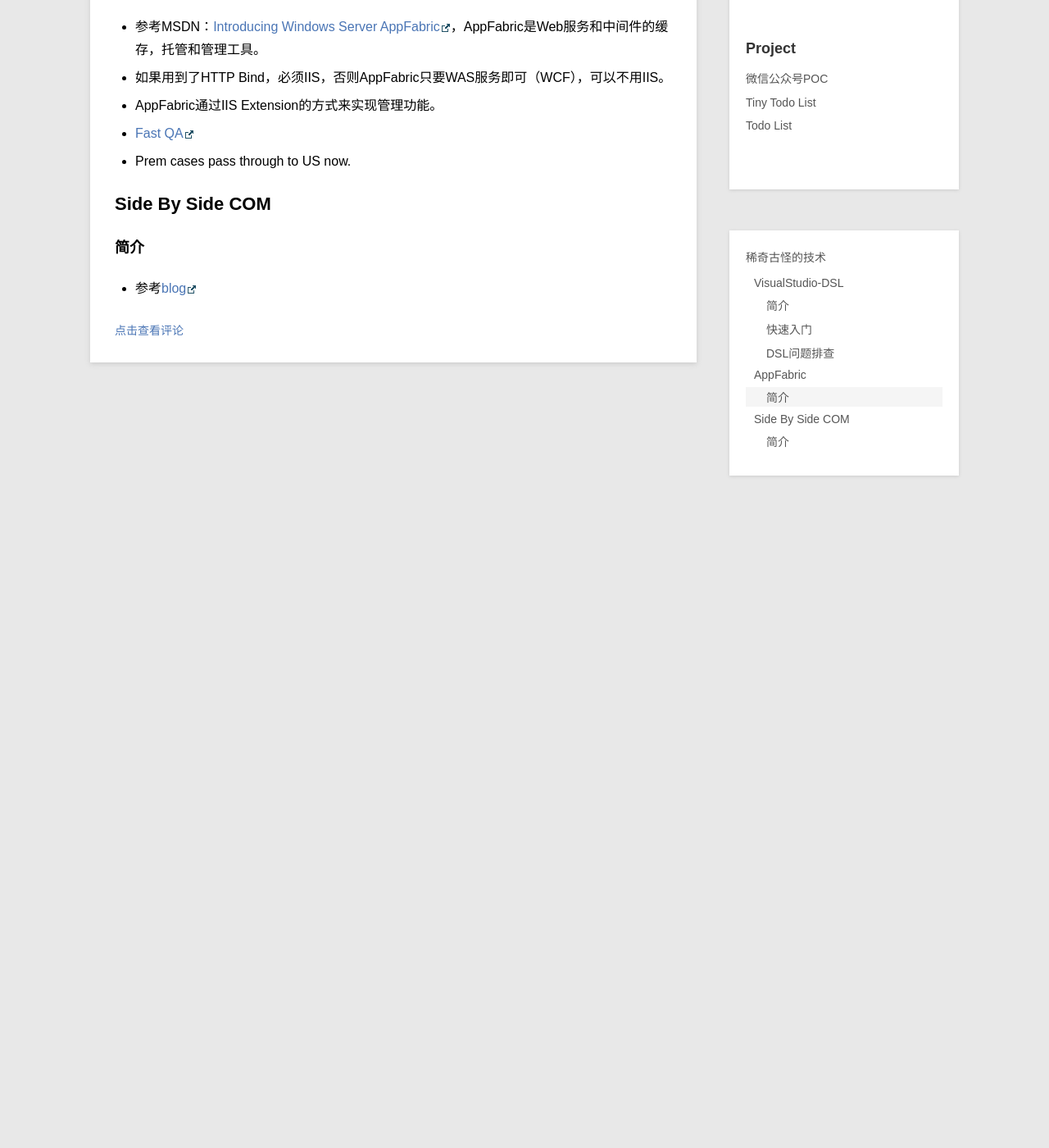
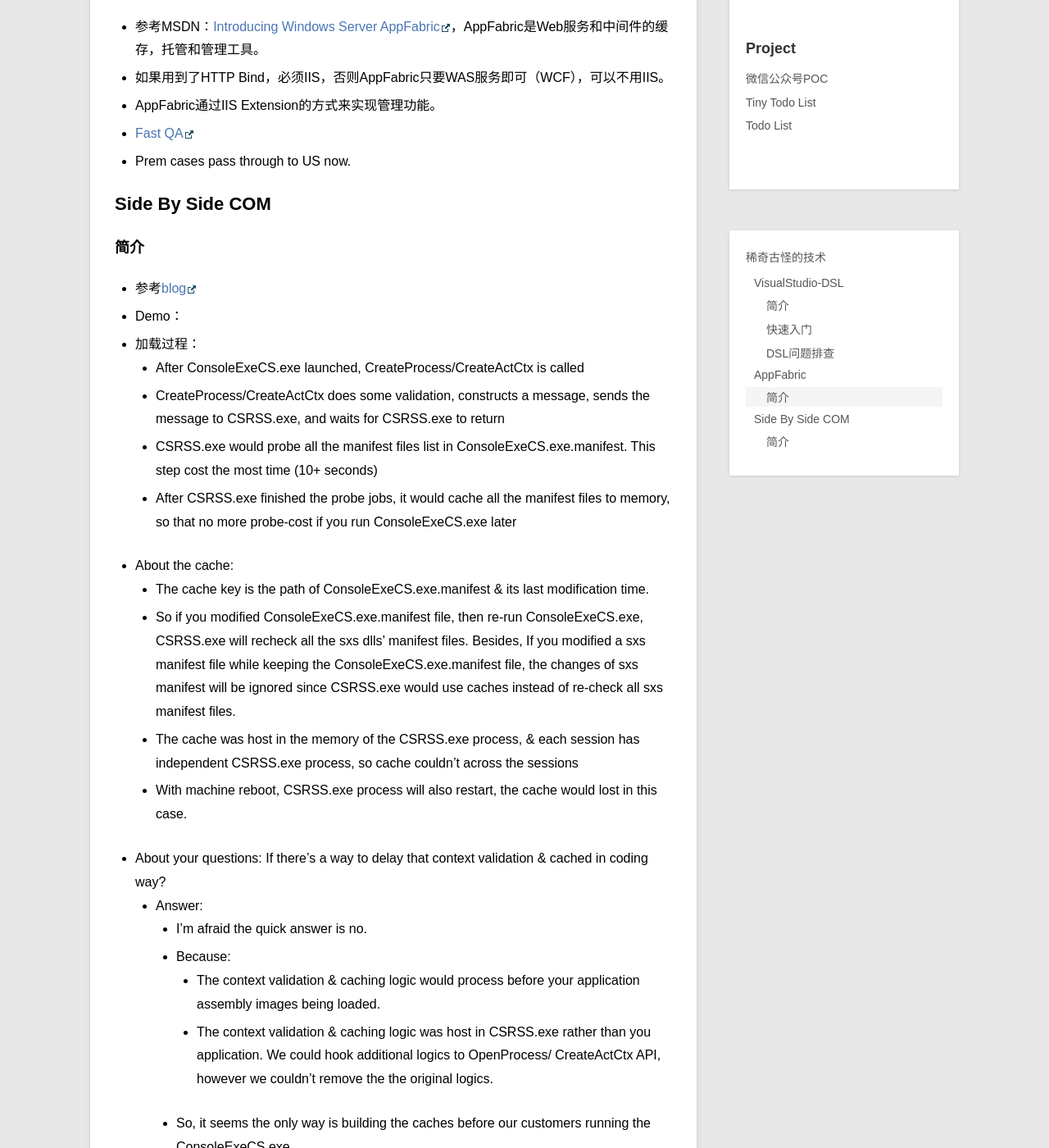
Before and after one commit to wu-wenxiang/wu-wenxiang.github.io, a Jekyll site: the page built from _posts/course/2016-06-22-Strange-Tech.md, in a window 1280 px wide and 1400 px high, scrolled down 1042 px. Shown: the whole window at 82% size. Built offline with Jekyll 4.4.1, drawn with Linux system fonts in a browser that asks for light colours; before the commit the page ends 1672 px from its top, so only the background shows below that; some of the changed text lies outside the part shown.

Commit message:
update _posts/course/2016-06-22-Strange-Tech.md
Update SXS

```diff
--- a/_posts/course/2016-06-22-Strange-Tech.md
+++ b/_posts/course/2016-06-22-Strange-Tech.md
@@ -38,3 +38,28 @@ description:    专门收集一些稀奇古怪的技术，说不定有用呢 :)
 
 ### 简介
 - 参考[blog](https://weblog.west-wind.com/posts/2011/oct/09/an-easy-way-to-create-side-by-side-registrationless-com-manifests-with-visual-studio)
+- Demo：
+- 加载过程：
+	- After ConsoleExeCS.exe launched, CreateProcess/CreateActCtx is called
+	- CreateProcess/CreateActCtx does some validation, constructs a message, sends the message to CSRSS.exe, and waits for CSRSS.exe to return
+	- CSRSS.exe would probe all the manifest files list in ConsoleExeCS.exe.manifest. This step cost the most time (10+ seconds)
+	- After CSRSS.exe finished the probe jobs, it would cache all the manifest files to memory, so that no more probe-cost if you run ConsoleExeCS.exe later
+- About the cache:
+	- The cache key is the path of ConsoleExeCS.exe.manifest & its last modification time.
+	- So if you modified ConsoleExeCS.exe.manifest file, then re-run ConsoleExeCS.exe, CSRSS.exe will recheck all the sxs dlls’ manifest files. Besides, If you modified a sxs manifest file while keeping the ConsoleExeCS.exe.manifest file, the changes of sxs manifest will be ignored since CSRSS.exe would use caches instead of re-check all sxs manifest files.
+	- The cache was host in the memory of the CSRSS.exe process, & each session has independent CSRSS.exe process, so cache couldn’t across the sessions
+	- With machine reboot, CSRSS.exe process will also restart, the cache would lost in this case.
+- About your questions: If there’s a way to delay that context validation & cached in coding way?
+	- Answer:
+		- I’m afraid the quick answer is no.
+		- Because:
+			- The context validation & caching logic would process before your application assembly images being loaded.
+			- The context validation & caching logic was host in CSRSS.exe rather than you application. We could hook additional logics to OpenProcess/ CreateActCtx API, however we couldn’t remove the the original logics.
+		- So, it seems the only way is building the caches before our customers running the ConsoleExeCS.exe
+
+- 参考
+	- [sxs-activation-context-activate-and-deactivate](https://blogs.msdn.microsoft.com/junfeng/2006/03/19/sxs-activation-context-activate-and-deactivate/)
+	- [windows-vista-sxs-activation-context-cache](https://blogs.msdn.microsoft.com/junfeng/2007/10/01/windows-vista-sxs-activation-context-cache/)
+	- [activation-context-creation-flow](https://blogs.msdn.microsoft.com/junfeng/2007/06/12/activation-context-creation-flow/)
+	- [Find-out-why-your-external-manifest-is-being-ignored](http://csi-windows.com/blog/all/27-csi-news-general/245-find-out-why-your-external-manifest-is-being-ignored)
+	- [AppCache](http://www.html5rocks.com/en/tutorials/appcache/beginner/)
```
